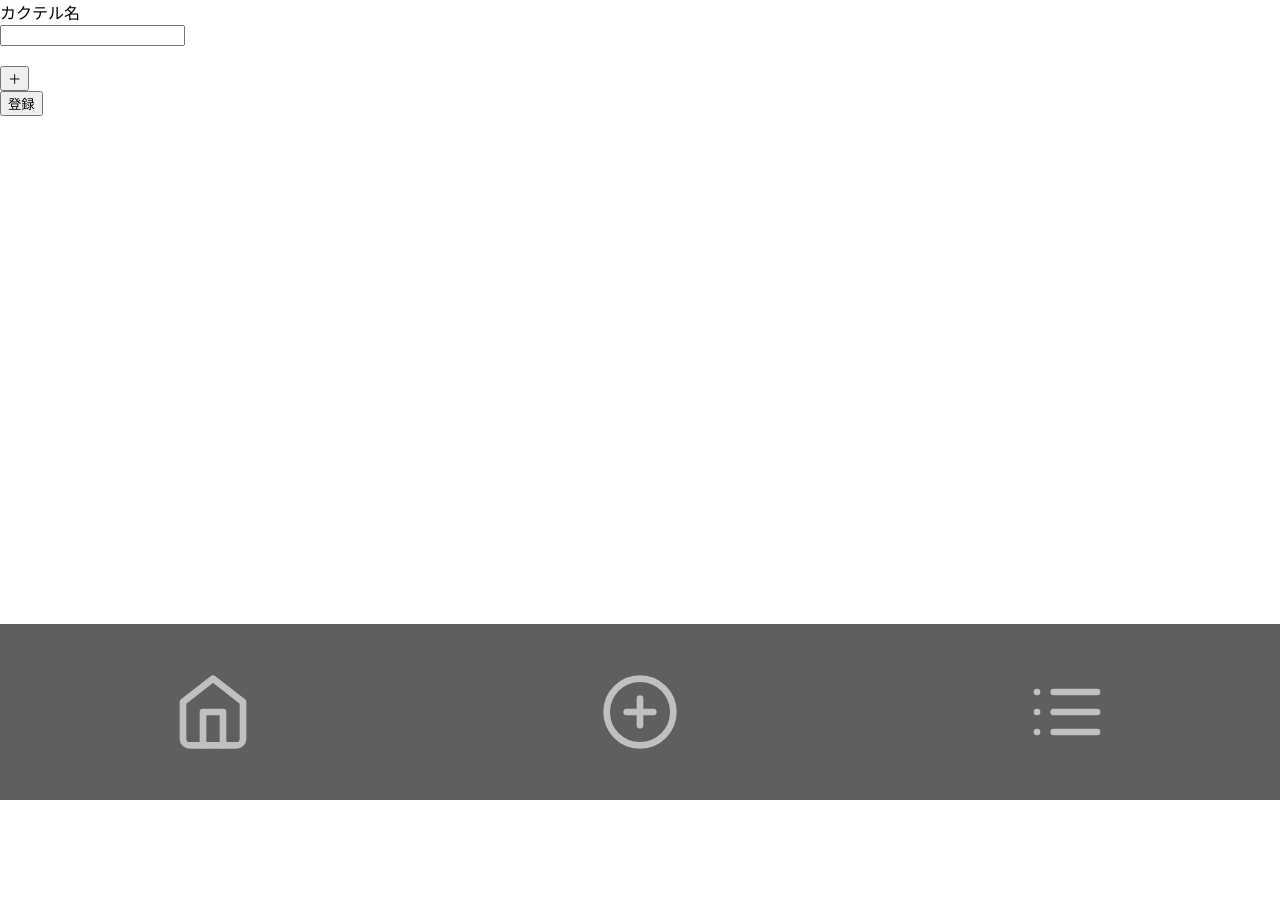
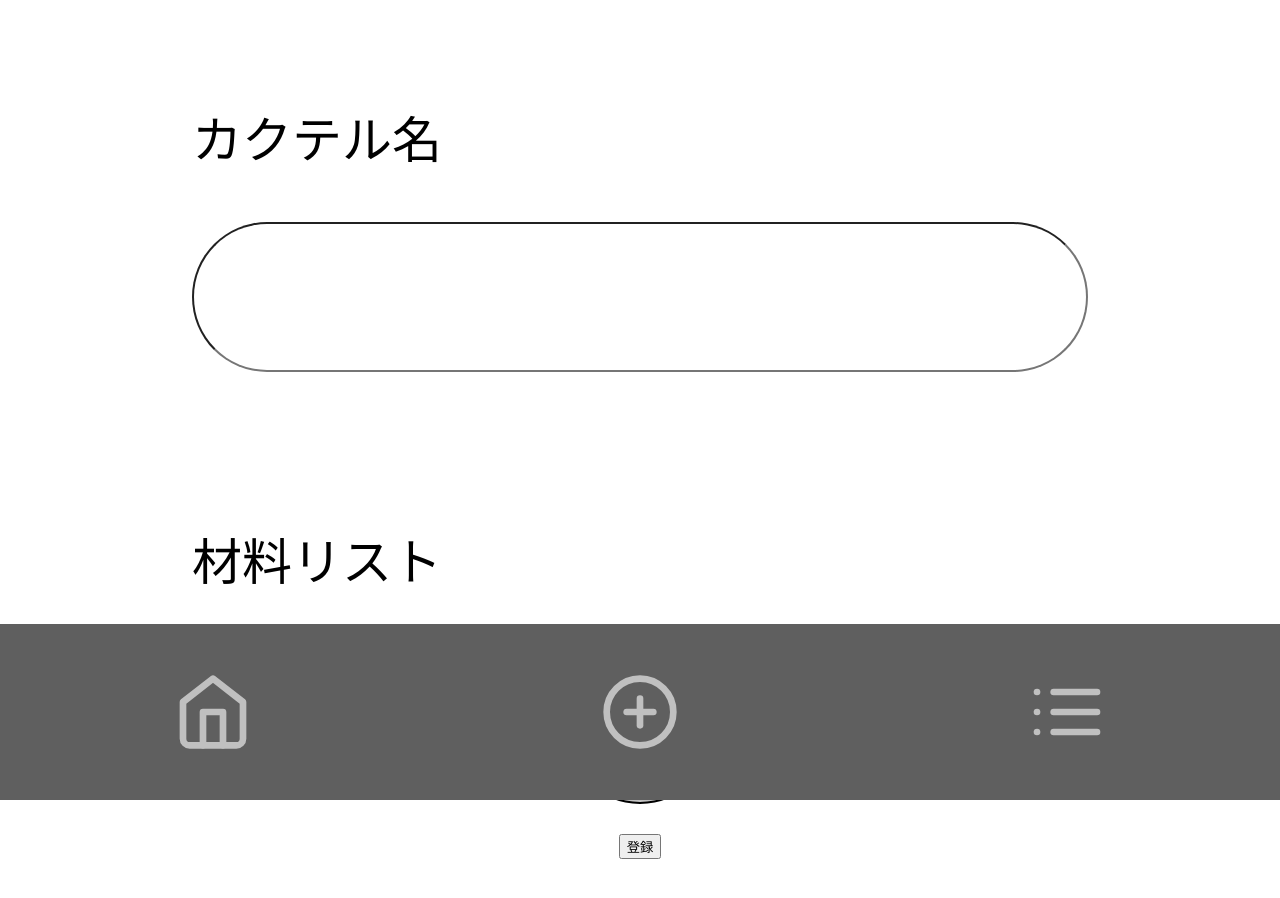
Before and after one commit to shake551/shake-no-sake, a Next.js app in the folder src/: page /cocktails/post in a window 1280 px wide. Shown: the top 898 px of the page. Before the commit the page ends 800 px from the top, so only its background shows below. Built offline with nearby package versions, Linux system fonts and the light colour scheme.

Commit message:
update form style

```diff
--- a/src/app/cocktails/post/page.tsx
+++ b/src/app/cocktails/post/page.tsx
@@ -1,7 +1,8 @@
 'use client';
-import { useState} from 'react';
+import {useState} from 'react';
 
 import RootLayout from "../../layout";
+import styles from './post.module.css';
 
 export default function Page() {
     let [materialCount, setMaterialCount] = useState<number[]>([]);
@@ -15,7 +16,7 @@ export default function Page() {
 
         const materialList = []
 
-        for (let i=0; i<materialCount.length; i++) {
+        for (let i = 0; i < materialCount.length; i++) {
             materialList.push({
                 name: event.target[`materialName${i}`].value,
                 quantity: {
@@ -31,35 +32,50 @@ export default function Page() {
         }
 
         const res = await fetch('http://localhost/cocktails',
-            {method: 'POST', body: JSON.stringify(data), headers: {
+            {
+                method: 'POST', body: JSON.stringify(data), headers: {
                     'Content-Type': 'application/json'
-                },})
+                },
+            })
         console.log(res)
     }
 
     return (
         <RootLayout children={
+            <div className={styles.cocktailsDetailWrapper}>
                 <form onSubmit={(event) => handleSubmit(event)}>
-                <div>カクテル名</div>
-                <input name='name' type='text' />
-                <br />
-                {　materialCount.map((value, i) => {
+                    <div className={styles.formColumnName}>カクテル名</div>
+                    <input name='name' type='text' className={styles.formNameInputArea}/>
+                    <br/>
+                    <div className={styles.formColumnName}>材料リスト</div>
+                    {materialCount.map((value, i) => {
                         return (
                             <>
-                            <h2>材料名</h2>
-                            <input name={'materialName'+i} type='text' />
-                            <h2>量</h2>
-                            <input name={'quantity'+i} type='text' />
-                            <h2>単位</h2>
-                            <input name={'unit'+i} type='text' />
+                                <div className={styles.formColumnName}>材料名</div>
+                                <input name={'materialName' + i} type='text'
+                                       className={styles.formMaterialNameInputArea}/>
+
+                                <div className={styles.formQuantityWrapper}>
+                                    <div className={styles.formQuantityArea}>
+                                        <div className={styles.formColumnName}>量</div>
+                                        <input name={'quantity' + i} type='text'
+                                               className={styles.formMaterialNameInputArea}/>
+                                    </div>
+                                    <div className={styles.formQuantityArea}>
+                                        <div className={styles.formColumnName}>単位</div>
+                                        <input name={'unit' + i} type='text'
+                                               className={styles.formMaterialNameInputArea}/>
+                                    </div>
+                                </div>
                             </>
                         )
-                })　}
-                <br />
-                <button type='button' onClick={handleAddMaterials}>＋</button>
-                <br />
+                    })}
+                    <br/>
+                    <button type='button' onClick={handleAddMaterials} className={styles.addMaterialButton}>＋</button>
+                    <br/>
                     <button type='submit'>登録</button>
                 </form>
-        } />
+            </div>
+        }/>
     )
 }
--- /dev/null
+++ b/src/app/cocktails/post/post.module.css
@@ -0,0 +1,56 @@
+.cocktailsDetailWrapper {
+    margin: 5rem;
+    text-align: center;
+    font-size: 50px;
+}
+
+.formColumnName {
+    width: 100%;
+    text-align: left;
+    padding-left: 10%;
+    margin-top: 100px;
+}
+
+.formNameInputArea {
+    font-size: 50px;
+    width: 80%;
+    height: 150px;
+    border-radius: 100px;
+    margin: 50px 50px 50px 50px;
+    padding: 30px;
+}
+
+.addMaterialButton {
+    width: 150px;
+    aspect-ratio: 1 / 1;
+    border-radius: 100px;
+    background-color: silver;
+    color: #5f5f5f;
+    font-size: 80px;
+    text-align: center;
+}
+
+.formMaterialNameInputArea {
+    font-size: 50px;
+    width: 80%;
+    height: 130px;
+    border-radius: 100px;
+    padding: 30px;
+}
+
+.formMaterialName {
+    width: 100%;
+    text-align: left;
+    padding-left: 10%;
+}
+
+.formQuantityWrapper {
+    width: 100%;
+    text-align: center;
+    display: flex;
+    justify-content: center;
+}
+
+.formQuantityArea {
+    width: 40%;
+}
```
Lines whose indentation alone changed are shown as unchanged.
